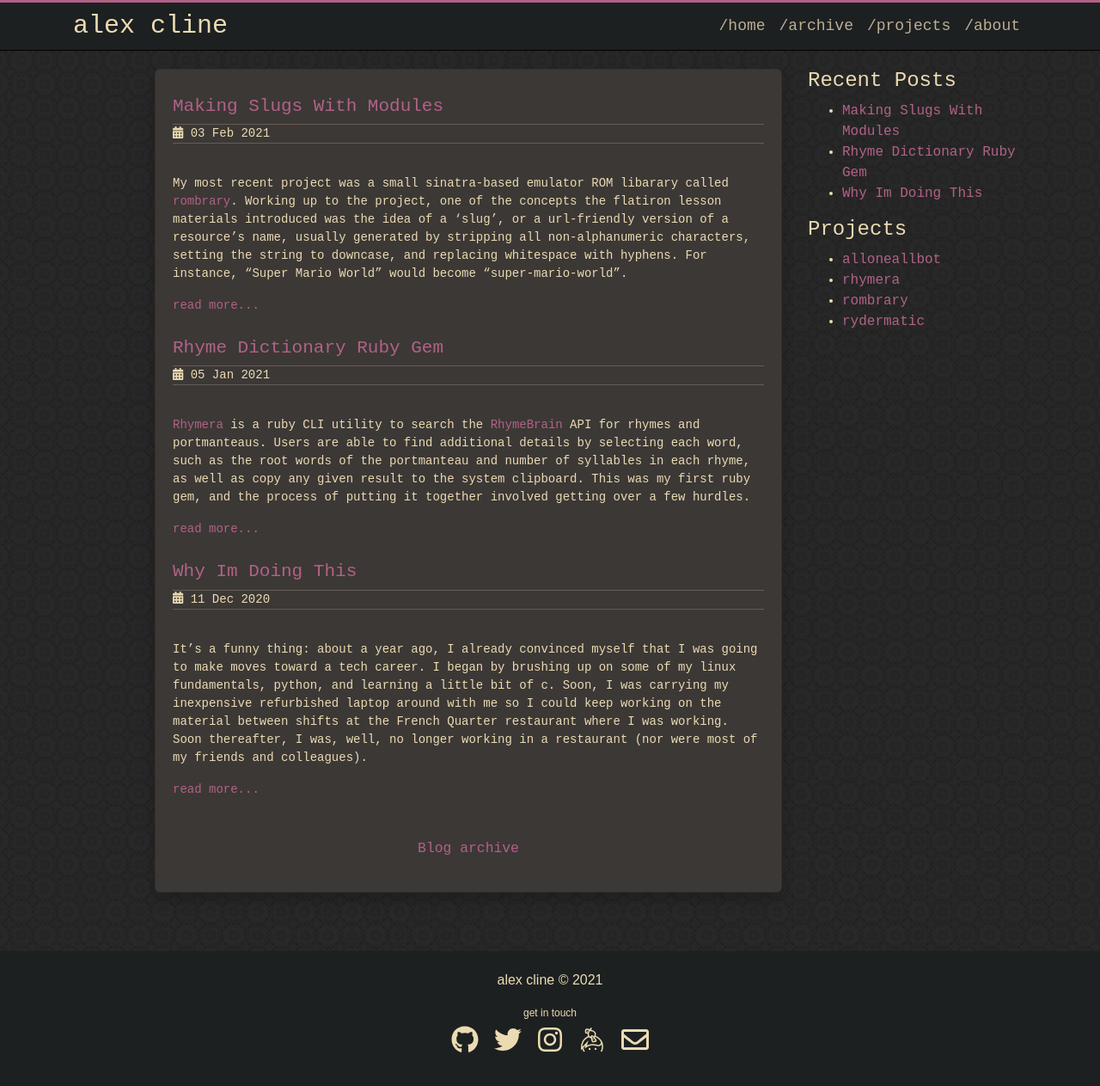
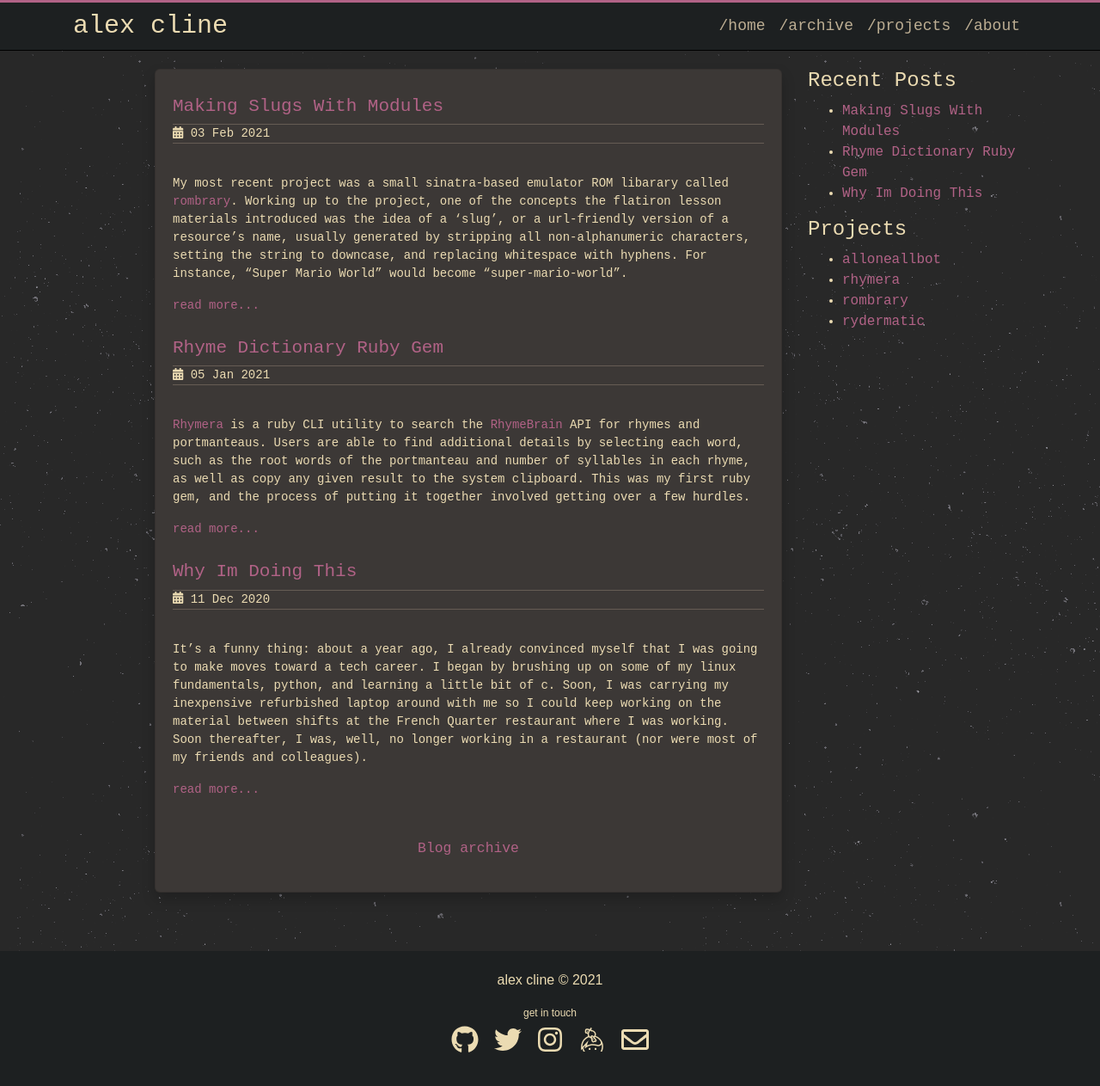
Before and after one commit to revarcline/revarcline.github.io, a Jekyll site: the page built from index.md, in a window 1280 px wide and 1288 px high. Shown: the top 1263 px of the window at 86% size. Built offline with Jekyll 4.4.1, drawn with Linux system fonts in a browser that asks for light colours.

Commit message:
new background (again, also more options)

```diff
--- a/assets/css/theme.scss
+++ b/assets/css/theme.scss
@@ -32,7 +32,7 @@ $footer-background-color: #1d2021;
 $note-color: #87CEFA;
 $warning-color: #ffff00;
 // use this or pick any from /css/pics/background folder or from transparenttextures.com
-$background-pattern: 'arabesque.png';
+$background-pattern: 'stardust.png';
 
 //********************************************************
 //                  Common styles
```
Also changed, not shown: assets/css/pics/background/argyle.png (added), assets/css/pics/background/black-lozenge.png (added), assets/css/pics/background/broken-noise.png (added), assets/css/pics/background/my-little-plaid-dark.png (added), assets/css/pics/background/stardust.png (added), assets/css/pics/background/transparent-square-tiles.png (added), assets/css/pics/background/zig-zag.png (added).
